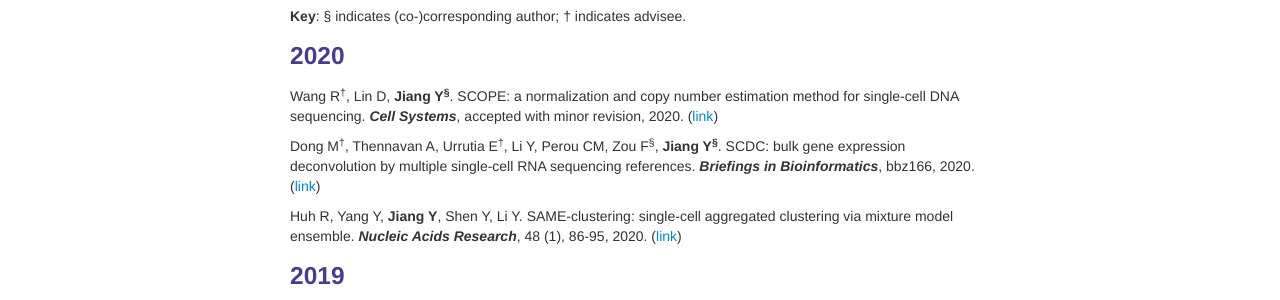
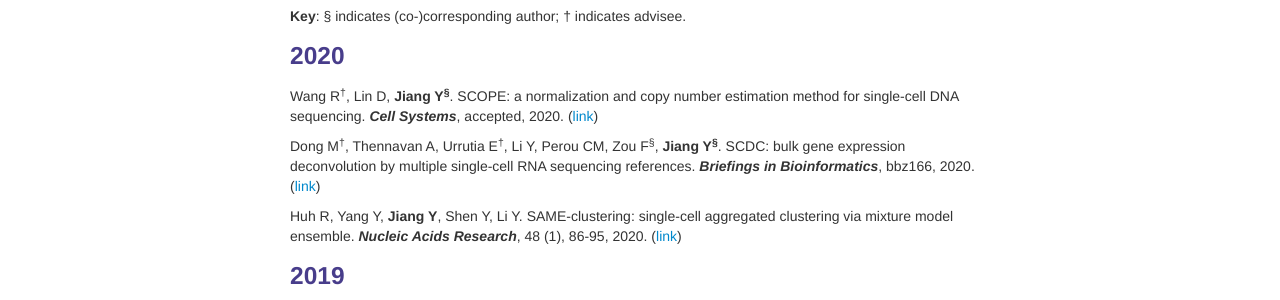
Before and after one commit to yuchaojiang/yuchaojiang.github.io, a Jekyll site: the page built from pages/pubs.md, in a window 1280 px wide. Shown: the part 208-508 px from the top of the page. Built offline with Jekyll 4.4.1, drawn with Linux system fonts in a browser that asks for light colours.

Commit message:
Update pubs.md

```diff
--- a/pages/pubs.md
+++ b/pages/pubs.md
@@ -16,7 +16,7 @@ description: Yuchao Jiang's publications
 
 ### 2020
 
-Wang R<sup>&dagger;</sup>, Lin D, **Jiang Y<sup>&sect;</sup>**. SCOPE: a normalization and copy number estimation method for single-cell DNA sequencing. ***Cell Systems***, accepted with minor revision, 2020. ([link](https://www.biorxiv.org/content/10.1101/594267v2))
+Wang R<sup>&dagger;</sup>, Lin D, **Jiang Y<sup>&sect;</sup>**. SCOPE: a normalization and copy number estimation method for single-cell DNA sequencing. ***Cell Systems***, accepted, 2020. ([link](https://www.biorxiv.org/content/10.1101/594267v2))
 
 Dong M<sup>&dagger;</sup>, Thennavan A, Urrutia E<sup>&dagger;</sup>, Li Y, Perou CM, Zou F<sup>&sect;</sup>, **Jiang Y<sup>&sect;</sup>**. SCDC: bulk gene expression deconvolution by multiple single-cell RNA sequencing references. ***Briefings in Bioinformatics***, bbz166, 2020. ([link](https://academic.oup.com/bib/advance-article/doi/10.1093/bib/bbz166/5699815))
 
```
